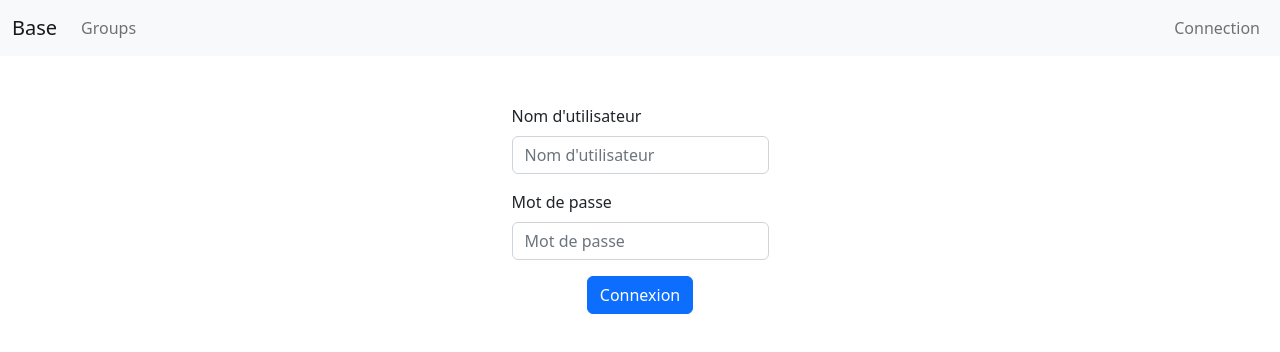
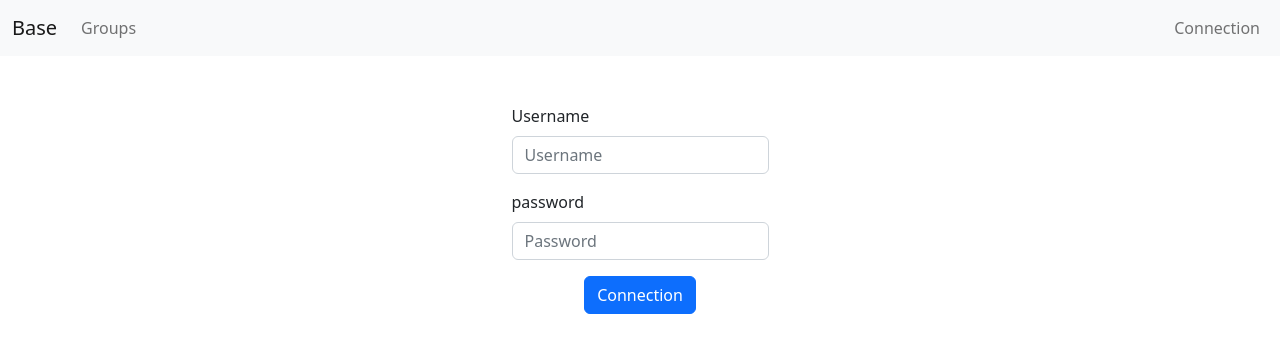
Before and after one commit to Kensaa/computercraftBase, a React (Vite) app in the folder ui/: page /login in a window 1280 px wide. Shown: the top 352 px of the page. Built offline with nearby package versions, Linux system fonts and the light colour scheme.

Commit message:
changed some things that were in french instead of english

```diff
--- a/ui/src/components/AppNavbar.tsx
+++ b/ui/src/components/AppNavbar.tsx
@@ -34,7 +34,7 @@ export default function AppNavbar() {
                         ) : (
                             <NavDropdown align='end' title={user.username}>
                                 <NavDropdown.Item as={Link} to='/account'>
-                                    Mon Compte
+                                    My Account
                                 </NavDropdown.Item>
                                 <NavDropdown.Item
                                     onClick={() => {
@@ -42,7 +42,7 @@ export default function AppNavbar() {
                                         setLocation('/')
                                     }}
                                 >
-                                    Déconnexion
+                                    Disconnect
                                 </NavDropdown.Item>
                             </NavDropdown>
                         )}
--- a/ui/src/pages/Login.tsx
+++ b/ui/src/pages/Login.tsx
@@ -76,10 +76,10 @@ export default function Login() {
                 className='h-75 d-flex flex-column align-items-center mt-5'
             >
                 <Form.Group controlId='username' className='mb-3'>
-                    <Form.Label>Nom d'utilisateur</Form.Label>
+                    <Form.Label>Username</Form.Label>
                     <Form.Control
                         type='text'
-                        placeholder="Nom d'utilisateur"
+                        placeholder='Username'
                         required
                         value={username}
                         onChange={({ currentTarget }) =>
@@ -87,14 +87,14 @@ export default function Login() {
                         }
                     />
                     <Form.Control.Feedback type='invalid'>
-                        Nom d'utilisateur invalide
+                        Invalid username
                     </Form.Control.Feedback>
                 </Form.Group>
                 <Form.Group controlId='password' className='mb-3'>
-                    <Form.Label>Mot de passe</Form.Label>
+                    <Form.Label>password</Form.Label>
                     <Form.Control
                         type='password'
-                        placeholder='Mot de passe'
+                        placeholder='Password'
                         required
                         value={password}
                         onChange={({ currentTarget }) =>
@@ -102,11 +102,11 @@ export default function Login() {
                         }
                     />
                     <Form.Control.Feedback type='invalid'>
-                        Mot de passe invalide
+                        Invalid password
                     </Form.Control.Feedback>
                 </Form.Group>
                 <Button variant='primary' type='submit'>
-                    Connexion
+                    Connection
                 </Button>
             </Form>
         </div>
```
